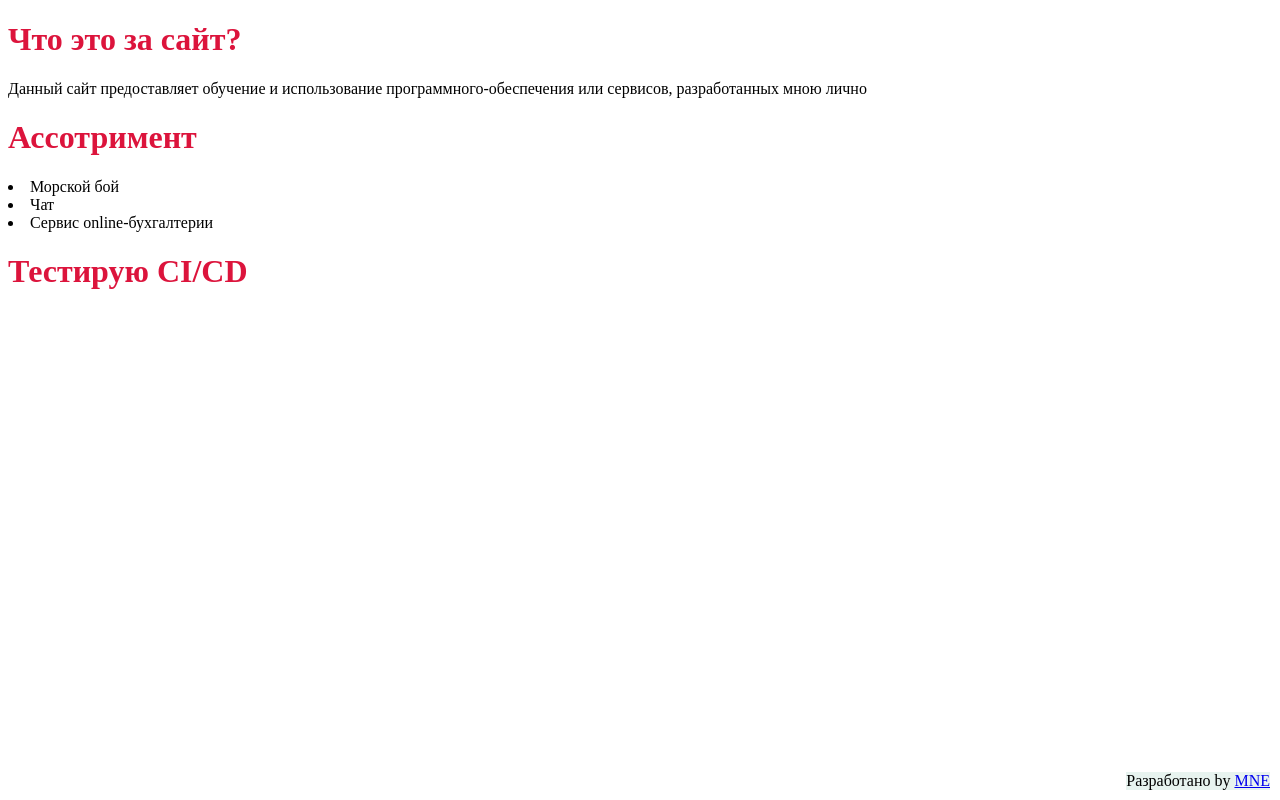
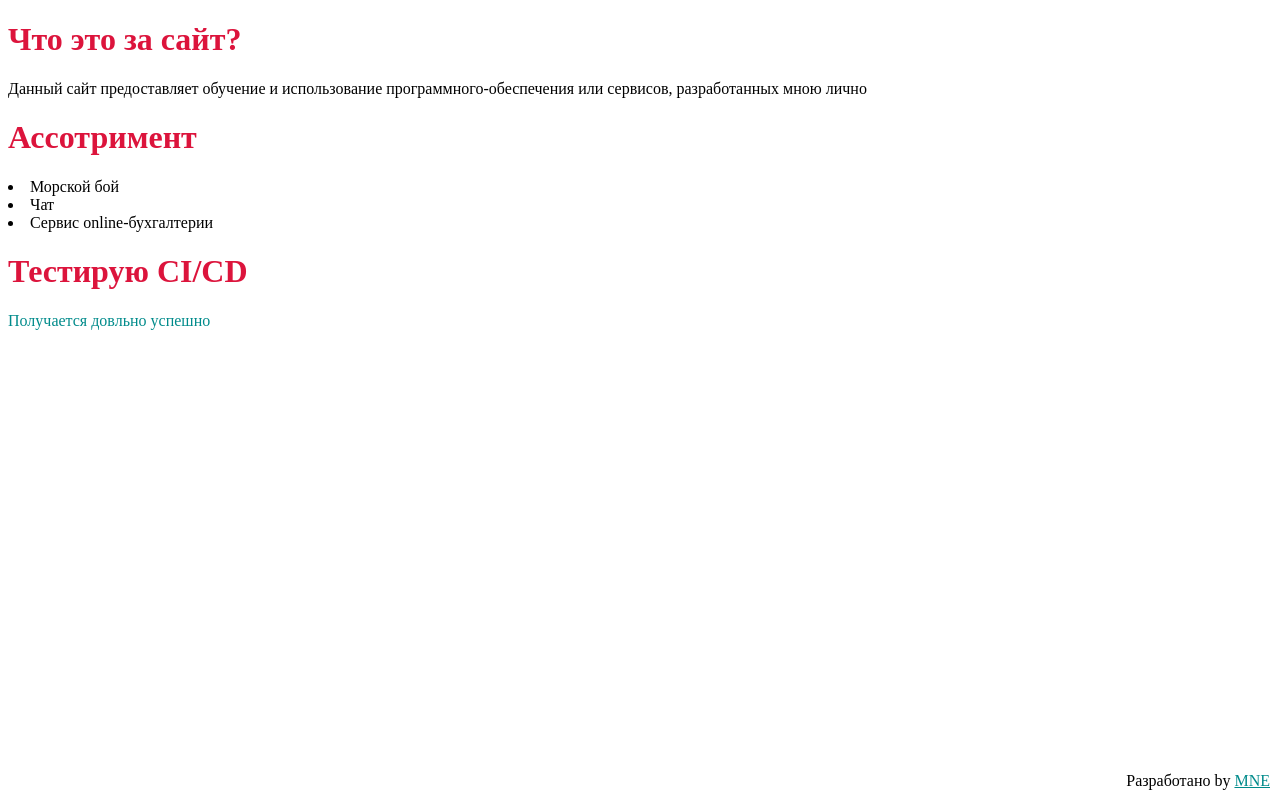
Before and after one commit to MNE-all/home-server.tech, a plain HTML site: page index.html in a window 1280 px wide. Drawn offline with Linux system fonts and the light colour scheme.

Commit message:
Test CI/CD

```diff
--- a/index.html
+++ b/index.html
@@ -22,6 +22,7 @@
         <h1>
             Тестирую CI/CD
         </h1>
+        <a>Получается довльно успешно</a>
     </p>
 
     <footer>Разработано by <a href="https://github.com/MNE-all">MNE</a></footer>
--- a/styles.css
+++ b/styles.css
@@ -8,5 +8,9 @@ footer {
     position: fixed;
     bottom: 10px;
     right: 10px;
-    background-color: #e7f3ef;
+    fill: #e7f3ef;
 }
+
+a {
+    color: darkcyan;
+}
```
